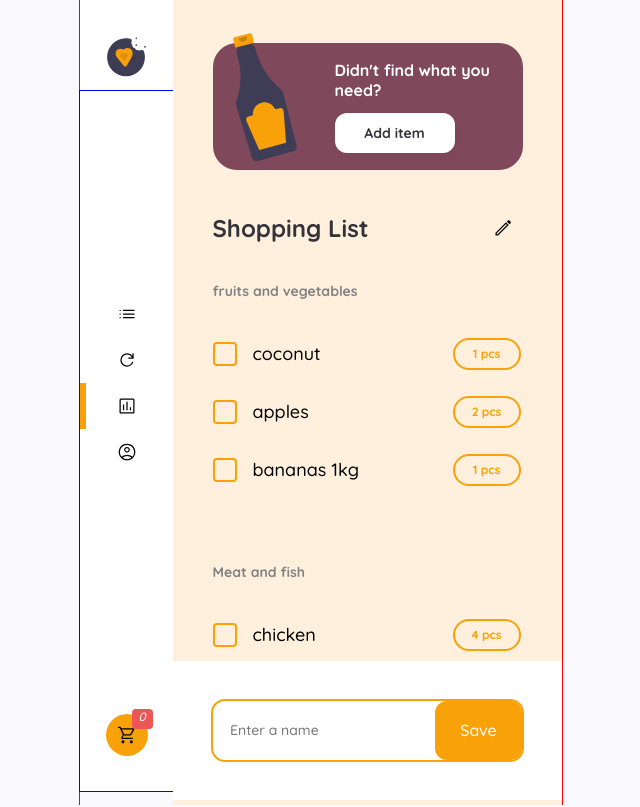
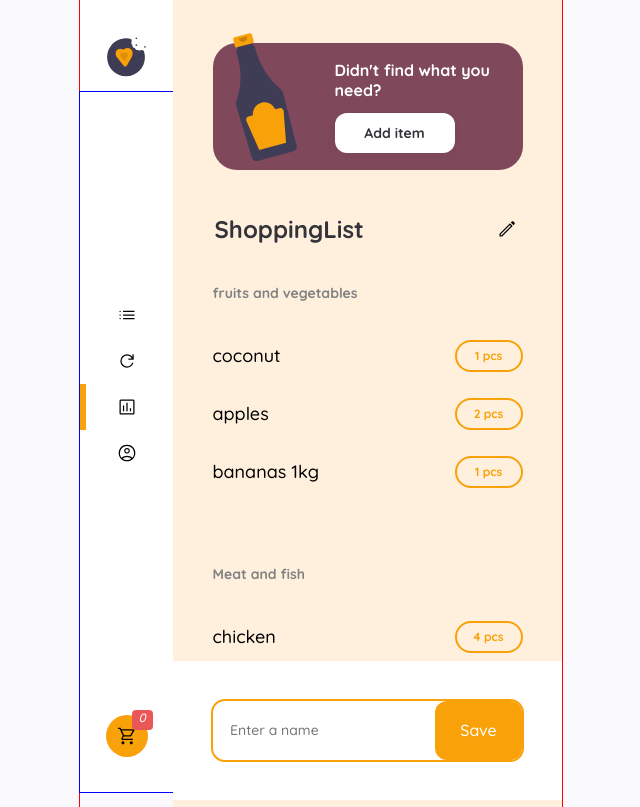
Before and after one commit to OlgaTananova/shoppingify, a React (Create React App) app: page /statistics in a window 1280 px wide. Shown: the whole page, without its empty margins (319-959 px from the left). Built offline with nearby package versions, Linux system fonts and the light colour scheme.

Commit message:
feature: created empty ShoppingList component

```diff
--- a/src/components/AddItemToSLForm/AddItemToSLForm.css
+++ b/src/components/AddItemToSLForm/AddItemToSLForm.css
@@ -25,8 +25,16 @@
   box-sizing: border-box;
 }
 
+.shopping-list__add-item-form_empty {
+  outline: 2px solid var(--grey-color2);
+}
+
 .shopping-list__add-item-form:focus-within {
   box-shadow: 2px 2px 2px var(--orange-color);
+}
+
+.shopping-list__add-item-form_empty:focus-within {
+  box-shadow: 2px 2px 2px var(--grey-color2);
 }
 
 .shopping-list__add-item-input {
@@ -56,7 +64,52 @@
   transition: all .3ms ease;
 }
 
+.shopping-list__add-item-submit-btn_empty {
+  background-color: var(--grey-color2);
+}
+
 .shopping-list__add-item-submit-btn:hover {
   cursor: pointer;
   opacity: .7;
 }
+
+.shopping-list__add-item-form-container_editSL {
+  justify-content: center;
+}
+
+.shopping-list__complete-btn {
+  width: 118px;
+  font-size: 16px;
+  line-height: 1.2;
+  font-weight: 700;
+  padding: 21px 0;
+  border: none;
+  border-radius: 12px;
+  transition: all .3ms ease;
+}
+
+.shopping-list__complete-btn:hover {
+  cursor: pointer;
+  opacity: .7;
+}
+
+.shopping-list__complete-btn_cancel {
+  background-color: var(--white-color);
+  margin-right: 10px;
+}
+
+.shopping-list__complete-btn_complete {
+  background-color: var(--light-blue-color);
+  color: var(--white-color);
+}
+
+.shopping-list-empty-img {
+  width: 389px;
+  height: 200px;
+  background-image: url('../../images/undraw_shopping_app_flsj 1.svg');
+  background-repeat: no-repeat;
+  background-position: bottom;
+  z-index: 3;
+  position: fixed;
+  bottom: 135px;
+}
--- a/src/components/AddItemToSLForm/AddItemToSLForm.tsx
+++ b/src/components/AddItemToSLForm/AddItemToSLForm.tsx
@@ -1,14 +1,35 @@
 import './AddItemToSLForm.css';
+import {Dispatch, SetStateAction} from "react";
 
-const AddItemToSLForm = () => {
+const AddItemToSLForm = ({isEditShoppingList, setIsEditShoppingList, isShoppingListEmpty} : {isEditShoppingList: boolean, setIsEditShoppingList: Dispatch<SetStateAction<boolean>>, isShoppingListEmpty: boolean}) => {
+
     return (
-
-        <div className={'shopping-list__add-item-form-container'}>
-        <form className={'shopping-list__add-item-form'} name={'add-item-form'}>
-            <input className={'shopping-list__add-item-input'} name={'add-item-input'} placeholder={'Enter a name'}/>
-            <button className={'shopping-list__add-item-submit-btn'}>{'Save'}</button>
-        </form>
-        </div>
+        <>
+            {isShoppingListEmpty && <div className={'shopping-list-empty-img'}>{}</div>}
+            <div className={`shopping-list__add-item-form-container ${isEditShoppingList && 'shopping-list__add-item-form-container_editSL'}`}>
+                {!isEditShoppingList ?
+                    <form className={`shopping-list__add-item-form ${isShoppingListEmpty&& 'shopping-list__add-item-form_empty'}`}
+                          name={'add-item-form'}>
+                        <input className={'shopping-list__add-item-input'}
+                               name={'add-item-input'}
+                               placeholder={'Enter a name'}/>
+                        <button className={`shopping-list__add-item-submit-btn ${isShoppingListEmpty&& 'shopping-list__add-item-submit-btn_empty'}`}>{'Save'}</button>
+                    </form>
+                    :
+                    <div>
+                        <button onClick={() => {
+                            setIsEditShoppingList(false)
+                        }}
+                                className={'shopping-list__complete-btn shopping-list__complete-btn_cancel'}
+                                type={'reset'}>cancel
+                        </button>
+                        <button className={'shopping-list__complete-btn shopping-list__complete-btn_complete'}
+                                type={'submit'}>complete
+                        </button>
+                    </div>
+                }
+            </div>
+        </>
     )
 }
 
--- a/src/components/App/App.css
+++ b/src/components/App/App.css
@@ -1,6 +1,7 @@
 :root {
   --white-color: rgb(255, 255, 255);
   --grey-color: rgba(250, 250, 254, 1);
+  --grey-color2: rgba(193, 193, 196, 1);
   --orange-color: rgba(249, 161, 9, 1);
   --black-grey-color: rgba(69, 69, 69, 1);
   --red-color: rgba(235, 87, 87, 1);
@@ -8,6 +9,7 @@
   --dark-brown-color: rgba(52, 51, 58, 1);
   --light-orange-color: rgba(255, 240, 222, 1);
   --medium-grey-color: rgba(130, 130, 130, 1);
+  --light-blue-color: rgba(86, 204, 242, 1);
 }
 
 .page {
--- a/src/components/Shopping/Shopping.tsx
+++ b/src/components/Shopping/Shopping.tsx
@@ -6,9 +6,11 @@ import AddItemToSLForm from "../AddItemToSLForm/AddItemToSLForm";
 
 const Shopping =() => {
     const [showAddItemForm, setShowAddItemForm] = useState<boolean>(false);
+    const [isEditShoppingList, setIsEditShoppingList] = useState<boolean>(false);
+    const [isShoppingListEmpty, setIsShoppingListEmpty] = useState<boolean>(false);
 
     const handleClick = () => {
-        setShowAddItemForm((prev) => true)
+        setShowAddItemForm(true)
     }
 
     return (
@@ -18,9 +20,9 @@ const Shopping =() => {
                 <h3 className={'add-item-section__heading'}>Didn't find what you need?</h3>
                 <button className={'add-item-section__btn'} type={'button'} onClick={handleClick}>Add item</button>
             </div>
-            <ShoppingList />
+            <ShoppingList isShoppingListEmpty={isShoppingListEmpty} isEditShoppingList={isEditShoppingList} setIsEditShoppingList={setIsEditShoppingList} />
             <div className={'shopping-list__add-item-form-big-container'}>
-                <AddItemToSLForm />
+              <AddItemToSLForm isShoppingListEmpty={isShoppingListEmpty} isEditShoppingList={isEditShoppingList} setIsEditShoppingList={setIsEditShoppingList}/>
             </div>
 
         </div>
--- a/src/components/ShoppingCategory/ShoppingCategory.tsx
+++ b/src/components/ShoppingCategory/ShoppingCategory.tsx
@@ -2,14 +2,14 @@ import './ShoppingCategory.css';
 import ShoppingItem from "../ShoppingItem/ShoppingItem";
 import {Data, ShoppingCategoryData} from "../../data";
 
-const ShoppingCategory = ({category}: {category: ShoppingCategoryData}) => {
+const ShoppingCategory = ({category, isEditShoppingList }: {category: ShoppingCategoryData, isEditShoppingList: boolean}) => {
     return (
         <div className={'shopping-list__category'}>
             <h3 className={'shopping-list__category-heading'}>{category.category}</h3>
             {
-                category.items.map((item) => {
+                category.items.map((item:[string, number], index:number) => {
                     return (
-                        <ShoppingItem item={item}/>
+                        <ShoppingItem item={item} key={index} isEditShoppingList={isEditShoppingList}/>
                     )
                 })
             }
--- a/src/components/ShoppingItem/ShoppingItem.css
+++ b/src/components/ShoppingItem/ShoppingItem.css
@@ -2,6 +2,7 @@
   display: flex;
   width: 100%;
   align-items: center;
+  justify-content: space-between;
   position: relative;
 }
 
--- a/src/components/ShoppingItem/ShoppingItem.tsx
+++ b/src/components/ShoppingItem/ShoppingItem.tsx
@@ -1,7 +1,7 @@
 import './ShoppingItem.css';
 import {MouseEventHandler, useState} from "react";
 
-const ShoppingItem = ({item}: {item: [string, number]}) => {
+const ShoppingItem = ({item, isEditShoppingList}: {item: [string, number], isEditShoppingList: boolean}) => {
     const [isEditQtyMenuOpen, setIsEditQtyMenuOpen] = useState<boolean>(false);
 
     const handleClick: MouseEventHandler = ()=> {
@@ -11,7 +11,7 @@ const ShoppingItem = ({item}: {item: [string, number]}) => {
 
     return (
         <div className={'shopping-list__item'}>
-            <button type={'button'} className={'shopping-list__item-checkbox'}/>
+            {isEditShoppingList&&  <button type={'button'} className={'shopping-list__item-checkbox'}/>}
             <p className={'shopping-list__item-name'}>{item[0]}</p>
             <button type={'button'} onClick={handleClick} className={'shopping-list__item-quantity'}>{`${item[1]} pcs`}</button>
             {isEditQtyMenuOpen?
@@ -23,7 +23,6 @@ const ShoppingItem = ({item}: {item: [string, number]}) => {
                 </div>
                 :null
             }
-
         </div>
     )
 }
--- a/src/components/ShoppingList/ShoppingList.css
+++ b/src/components/ShoppingList/ShoppingList.css
@@ -3,6 +3,15 @@
   margin: 0 auto;
   display: flex;
   flex-direction: column;
+}
+
+.shopping-list_empty {
+  height: calc(100vh - 350px);
+  justify-content: center;
+  align-items: center;
+  font-size: 20px;
+  line-height: 1.2;
+  font-weight: 700;
 }
 
 .shopping-list__upper-section {
@@ -14,13 +23,28 @@
   margin: 0;
   font-size: 24px;
   line-height: 1.25;
+  font-weight: 700;
   color: var(--dark-brown-color);
   border-radius: 12px;
   width: calc(100% - 35px);
+  background-color: var(--light-orange-color);
+  border: none;
+}
+
+.shopping-list__heading_editable {
+  outline: 1px solid var(--orange-color);
 }
 
 .shopping-list__heading:focus {
-  outline: 1px solid var(--orange-color);
+  outline: 2px solid var(--orange-color);
+  background-color: var(--white-color);
+}
+
+.shopping-list__heading::placeholder {
+  font-size: 24px;
+  line-height: 1.25;
+  color: var(--dark-brown-color);
+  font-weight: 700;
 }
 
 .shopping-list__heading:hover {
--- a/src/components/ShoppingList/ShoppingList.tsx
+++ b/src/components/ShoppingList/ShoppingList.tsx
@@ -1,18 +1,39 @@
 import './ShoppingList.css';
-import {shoppingList} from "../../data";
+import {ShoppingCategoryData, shoppingList} from "../../data";
 import ShoppingCategory from "../ShoppingCategory/ShoppingCategory";
+import {Dispatch, MouseEventHandler, SetStateAction, useState} from "react";
 
-const ShoppingList = () => {
-    return (
-        <div className={'shopping-list'}>
+const ShoppingList = ({
+                          isEditShoppingList,
+                          setIsEditShoppingList,
+                          isShoppingListEmpty
+                      }: { isEditShoppingList: boolean, setIsEditShoppingList: Dispatch<SetStateAction<boolean>>, isShoppingListEmpty: boolean }) => {
+
+
+    const handleEditShoppingListClick: MouseEventHandler = () => {
+        setIsEditShoppingList(true);
+    }
+
+    return (isShoppingListEmpty?
+            <div className={'shopping-list shopping-list_empty'}>
+                No Items
+            </div>
+                : <div className={'shopping-list'}>
                     <div className={'shopping-list__upper-section'}>
-                <h3 className={'shopping-list__heading'}>{'Shopping List'}</h3>
-                <button className={'shopping-list__edit-btn'} type={'button'}>{}</button>
+                        <input className={`shopping-list__heading ${isEditShoppingList && 'shopping-list__heading_editable'}`}
+                               type={'text'}
+                               placeholder={'ShoppingList'}
+                               name={'shopping-list-heading'}>{}</input>
+                        <button onClick={handleEditShoppingListClick}
+                                className={'shopping-list__edit-btn'}
+                                type={'button'}>{}</button>
                     </div>
                     {
-                shoppingList.map((category) => {
+                        shoppingList.map((category: ShoppingCategoryData, index: number) => {
                             return (
-                       <ShoppingCategory category={category}/>
+                                <ShoppingCategory category={category}
+                                                  key={index}
+                                                  isEditShoppingList={isEditShoppingList}/>
                             )
                         })
                     }
```
Also changed, not shown: src/components/ItemInfo/ItemInfo.tsx (added, +10 -0 lines), src/components/ItemInfo/ItemInfo.css (added). Lines whose indentation alone changed are shown as unchanged.
